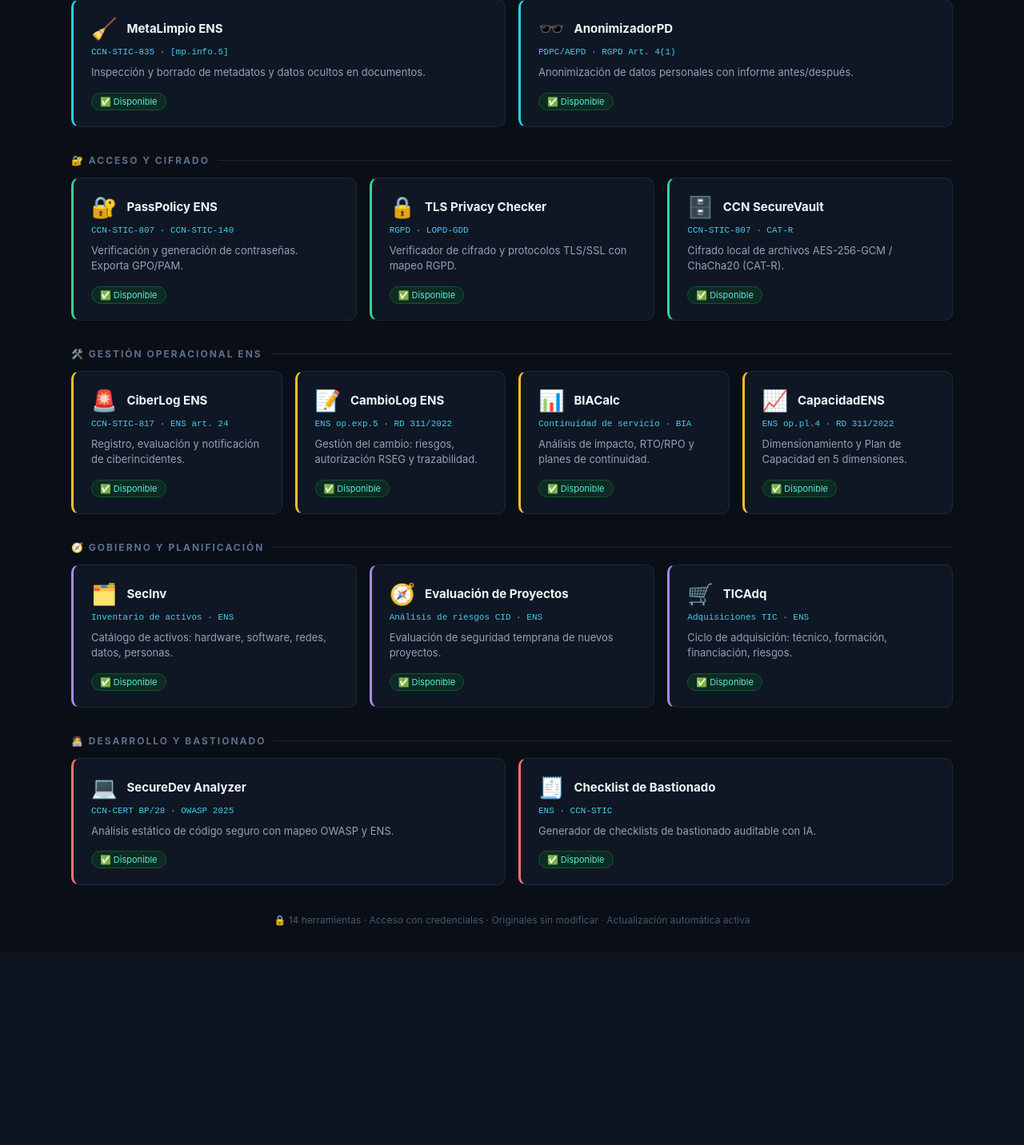
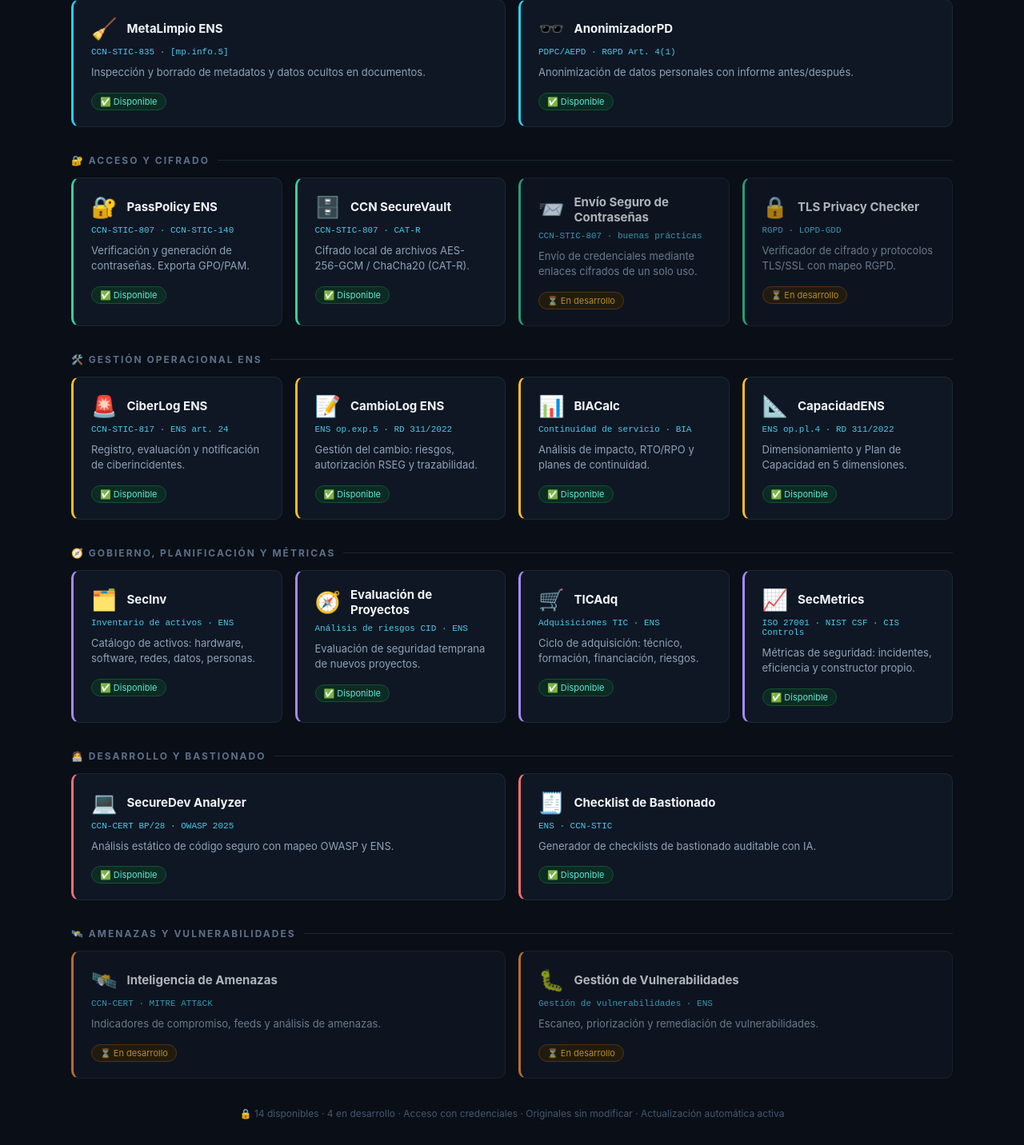
Before and after one commit to gesprogit/cybersecurity-tools, a Flask app: page /dashboard in a window 1280 px wide. Shown: the part 173-1605 px from the top of the page at 80% size. Before the commit the page ends 1331 px from the top, so only its background shows below. Run offline with Flask 3, Linux system fonts and the light colour scheme; the visitor is signed in with stand-in values (Sample User, id 1).

Commit message:
Add new tools and update dashboard sections
Added new tools for secure password sending and TLS privacy checking, marked as in development. Updated section titles and added a new section for threats and vulnerabilities.

```diff
--- a/templates/dashboard.html
+++ b/templates/dashboard.html
@@ -20,17 +20,20 @@
   .rejilla { display:grid; grid-template-columns:repeat(auto-fit,minmax(260px,1fr)); gap:16px; }
   .herr { background:#0f1724; border:1px solid #1c2836; border-left:3px solid #334; border-radius:10px; padding:20px 22px; text-decoration:none; color:inherit; transition:all .2s; display:block; }
   .herr:hover { border-color:#2a3a4d; transform:translateY(-2px); background:#121c2b; }
+  .herr.dev { opacity:.72; }
   .s1 .herr { border-left-color:#22d3ee; }
   .s2 .herr { border-left-color:#34d399; }
   .s3 .herr { border-left-color:#fbbf24; }
   .s4 .herr { border-left-color:#a78bfa; }
   .s5 .herr { border-left-color:#f87171; }
+  .s6 .herr { border-left-color:#fb923c; }
   .cab { display:flex; align-items:center; gap:12px; margin-bottom:8px; }
   .icono { font-size:26px; }
   .herr h3 { font-size:15px; color:#f1f5f9; }
   .norma { font-size:11px; color:#4cc9e8; font-family:'Courier New',monospace; margin-bottom:10px; }
   .desc { font-size:13px; color:#8fa3b8; line-height:1.5; margin-bottom:14px; }
   .badge { display:inline-block; font-size:11px; padding:3px 10px; border-radius:20px; background:#0c2b23; color:#5eead4; border:1px solid #14532d; }
+  .badge.dev { background:#2b210c; color:#fbbf24; border:1px solid #713f12; }
   .estado { text-align:center; margin-top:36px; font-size:12px; color:#44586f; }
 </style>
 </head>
@@ -72,17 +75,23 @@
           <p class="desc">Verificación y generación de contraseñas. Exporta GPO/PAM.</p>
           <span class="badge">✅ Disponible</span>
         </a>
-        <a class="herr" href="/tool/tls_checker">
-          <div class="cab"><span class="icono">🔒</span><h3>TLS Privacy Checker</h3></div>
-          <div class="norma">RGPD · LOPD-GDD</div>
-          <p class="desc">Verificador de cifrado y protocolos TLS/SSL con mapeo RGPD.</p>
-          <span class="badge">✅ Disponible</span>
-        </a>
         <a class="herr" href="/tool/securevault">
           <div class="cab"><span class="icono">🗄️</span><h3>CCN SecureVault</h3></div>
           <div class="norma">CCN-STIC-807 · CAT-R</div>
           <p class="desc">Cifrado local de archivos AES-256-GCM / ChaCha20 (CAT-R).</p>
           <span class="badge">✅ Disponible</span>
+        </a>
+        <a class="herr dev" href="/tool/envio_pass">
+          <div class="cab"><span class="icono">📨</span><h3>Envío Seguro de Contraseñas</h3></div>
+          <div class="norma">CCN-STIC-807 · buenas prácticas</div>
+          <p class="desc">Envío de credenciales mediante enlaces cifrados de un solo uso.</p>
+          <span class="badge dev">⏳ En desarrollo</span>
+        </a>
+        <a class="herr dev" href="/tool/tls_checker">
+          <div class="cab"><span class="icono">🔒</span><h3>TLS Privacy Checker</h3></div>
+          <div class="norma">RGPD · LOPD-GDD</div>
+          <p class="desc">Verificador de cifrado y protocolos TLS/SSL con mapeo RGPD.</p>
+          <span class="badge dev">⏳ En desarrollo</span>
         </a>
       </div>
     </div>
@@ -109,7 +118,7 @@
           <span class="badge">✅ Disponible</span>
         </a>
         <a class="herr" href="/tool/capacidad">
-          <div class="cab"><span class="icono">📈</span><h3>CapacidadENS</h3></div>
+          <div class="cab"><span class="icono">📐</span><h3>CapacidadENS</h3></div>
           <div class="norma">ENS op.pl.4 · RD 311/2022</div>
           <p class="desc">Dimensionamiento y Plan de Capacidad en 5 dimensiones.</p>
           <span class="badge">✅ Disponible</span>
@@ -118,7 +127,7 @@
     </div>
 
     <div class="seccion s4">
-      <h2>🧭 Gobierno y planificación</h2>
+      <h2>🧭 Gobierno, planificación y métricas</h2>
       <div class="rejilla">
         <a class="herr" href="/tool/secinv">
           <div class="cab"><span class="icono">🗂️</span><h3>SecInv</h3></div>
@@ -136,6 +145,12 @@
           <div class="cab"><span class="icono">🛒</span><h3>TICAdq</h3></div>
           <div class="norma">Adquisiciones TIC · ENS</div>
           <p class="desc">Ciclo de adquisición: técnico, formación, financiación, riesgos.</p>
+          <span class="badge">✅ Disponible</span>
+        </a>
+        <a class="herr" href="/tool/secmetrics">
+          <div class="cab"><span class="icono">📈</span><h3>SecMetrics</h3></div>
+          <div class="norma">ISO 27001 · NIST CSF · CIS Controls</div>
+          <p class="desc">Métricas de seguridad: incidentes, eficiencia y constructor propio.</p>
           <span class="badge">✅ Disponible</span>
         </a>
       </div>
@@ -159,7 +174,25 @@
       </div>
     </div>
 
-    <p class="estado">🔒 14 herramientas · Acceso con credenciales · Originales sin modificar · Actualización automática activa</p>
+    <div class="seccion s6">
+      <h2>🛰️ Amenazas y vulnerabilidades</h2>
+      <div class="rejilla">
+        <a class="herr dev" href="/tool/intel">
+          <div class="cab"><span class="icono">🛰️</span><h3>Inteligencia de Amenazas</h3></div>
+          <div class="norma">CCN-CERT · MITRE ATT&CK</div>
+          <p class="desc">Indicadores de compromiso, feeds y análisis de amenazas.</p>
+          <span class="badge dev">⏳ En desarrollo</span>
+        </a>
+        <a class="herr dev" href="/tool/vulns">
+          <div class="cab"><span class="icono">🐛</span><h3>Gestión de Vulnerabilidades</h3></div>
+          <div class="norma">Gestión de vulnerabilidades · ENS</div>
+          <p class="desc">Escaneo, priorización y remediación de vulnerabilidades.</p>
+          <span class="badge dev">⏳ En desarrollo</span>
+        </a>
+      </div>
+    </div>
+
+    <p class="estado">🔒 14 disponibles · 4 en desarrollo · Acceso con credenciales · Originales sin modificar · Actualización automática activa</p>
   </main>
 </body>
 </html>
```
